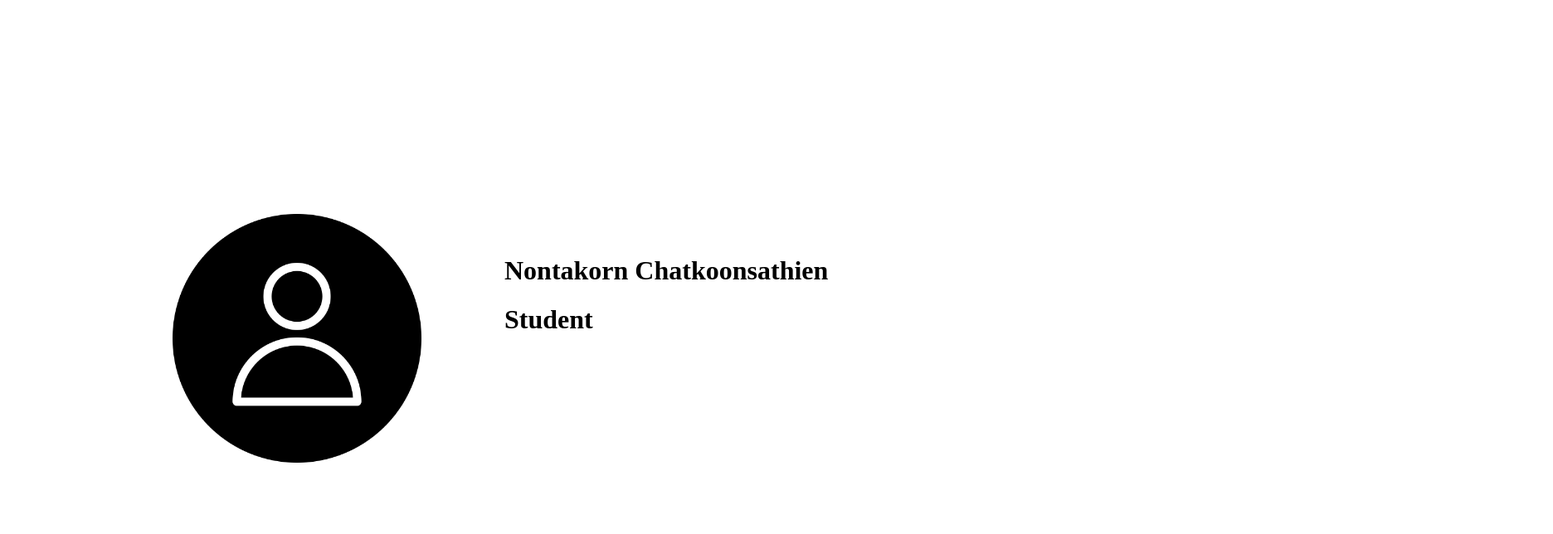
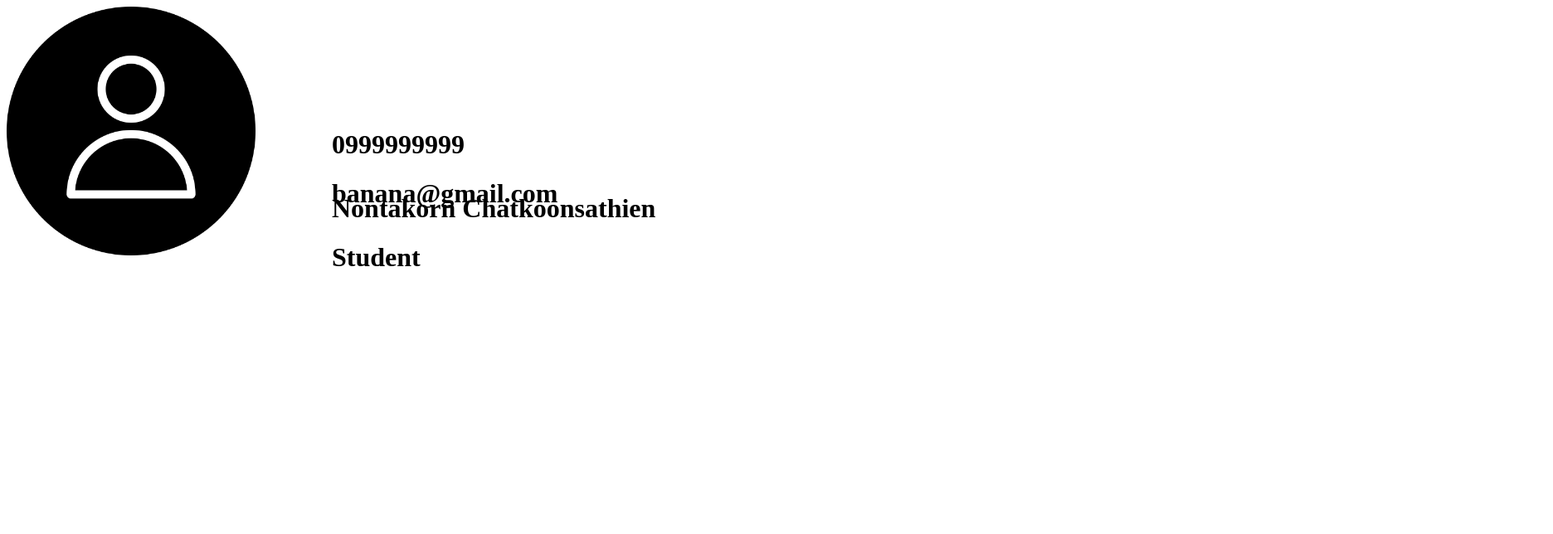
Before and after one commit to Ntckx/CSC105Assignment-2, a plain HTML site: page Absolute position/index.html in a window 1280 px wide. Shown: the top 644 px of the page at 83% size, 1872 px wide, since content can reach past the window. Drawn offline with Linux system fonts and the light colour scheme.

Commit message:
Update style.css

```diff
--- a/Absolute position/style.css
+++ b/Absolute position/style.css
@@ -1,10 +1,10 @@
 #information{
-    position: relative;
+    position: absolute;
     left: 400px;
-    bottom:275px;
+    bottom: 450px;
 }
-.content{
-    position:relative;
-    top: 250px;
-    left:200px;
+#contact{
+    position:absolute;
+    top: 135px;
+    left:400px;
 }
```
